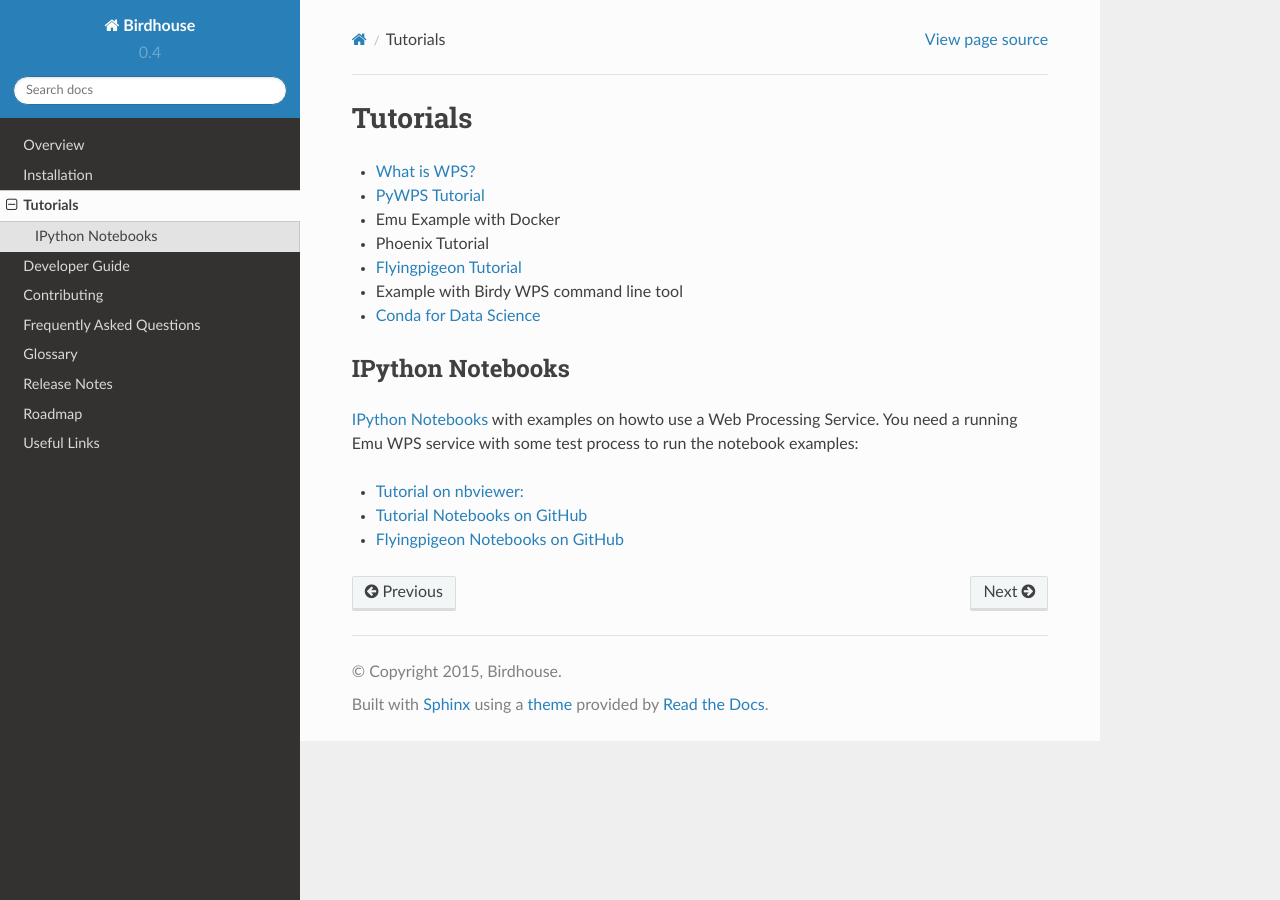
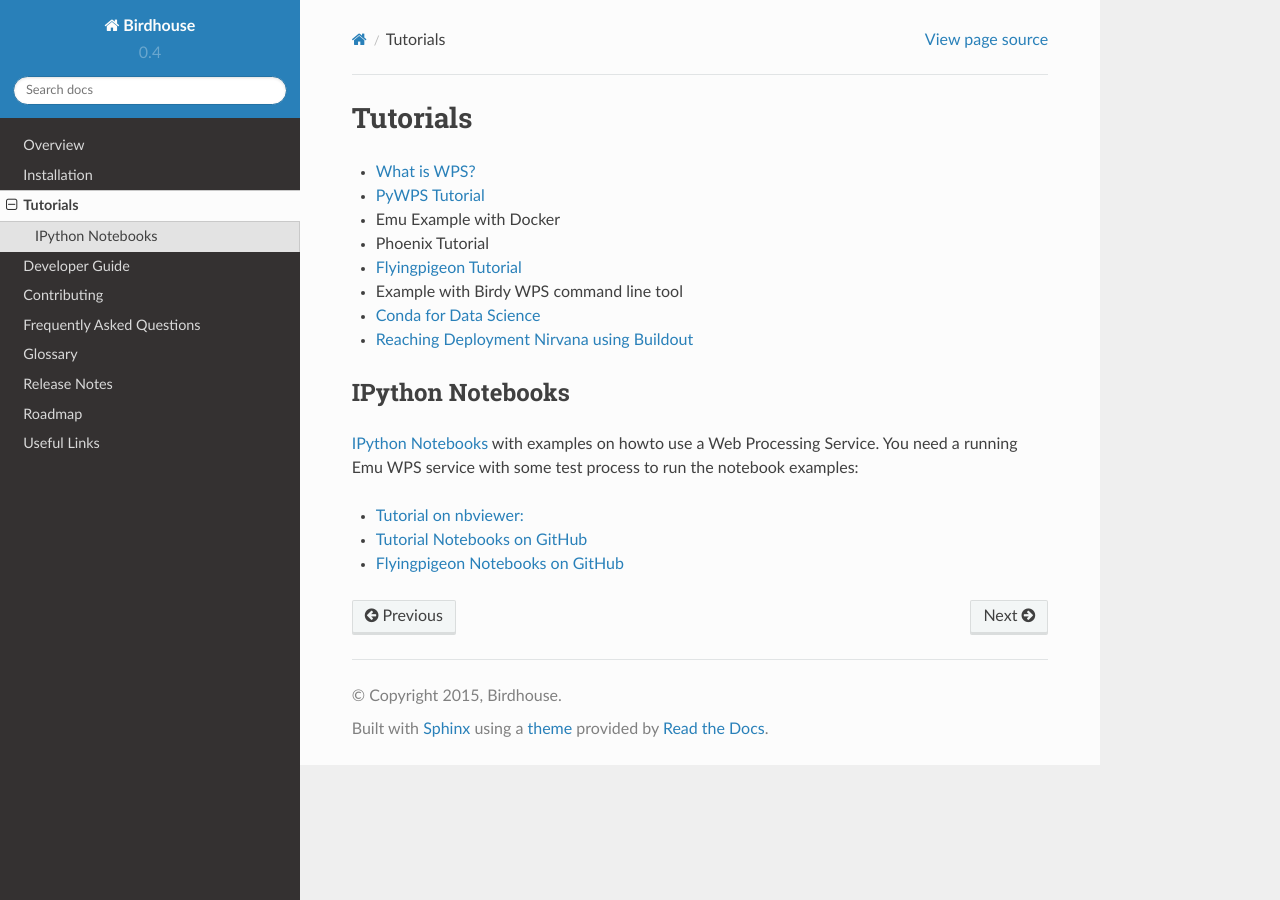
Before and after one commit to bird-house/birdhouse-docs, a Sphinx documentation site: the page built from docs/source/tutorial.rst, in a window 1280 px wide. Built offline with Sphinx 7.4.7 and the Read the Docs theme 2.0.0, drawn with Linux system fonts in a browser that asks for light colours.

Commit message:
added link to buildout tutorial

```diff
--- a/docs/source/tutorial.rst
+++ b/docs/source/tutorial.rst
@@ -8,6 +8,7 @@
 * `Flyingpigeon Tutorial <http://flyingpigeon.readthedocs.io/en/latest/tutorials/index.html>`_
 * :ref:`Example with Birdy WPS command line tool <birdy:tutorial>`
 * `Conda for Data Science <https://www.continuum.io/content/conda-data-science>`_
+* `Reaching Deployment Nirvana using Buildout <http://www.slideshare.net/claytron/reaching-deployment-nirvana-using-buildout-presentation>`_
 
 .. _notebooks:
 
```
